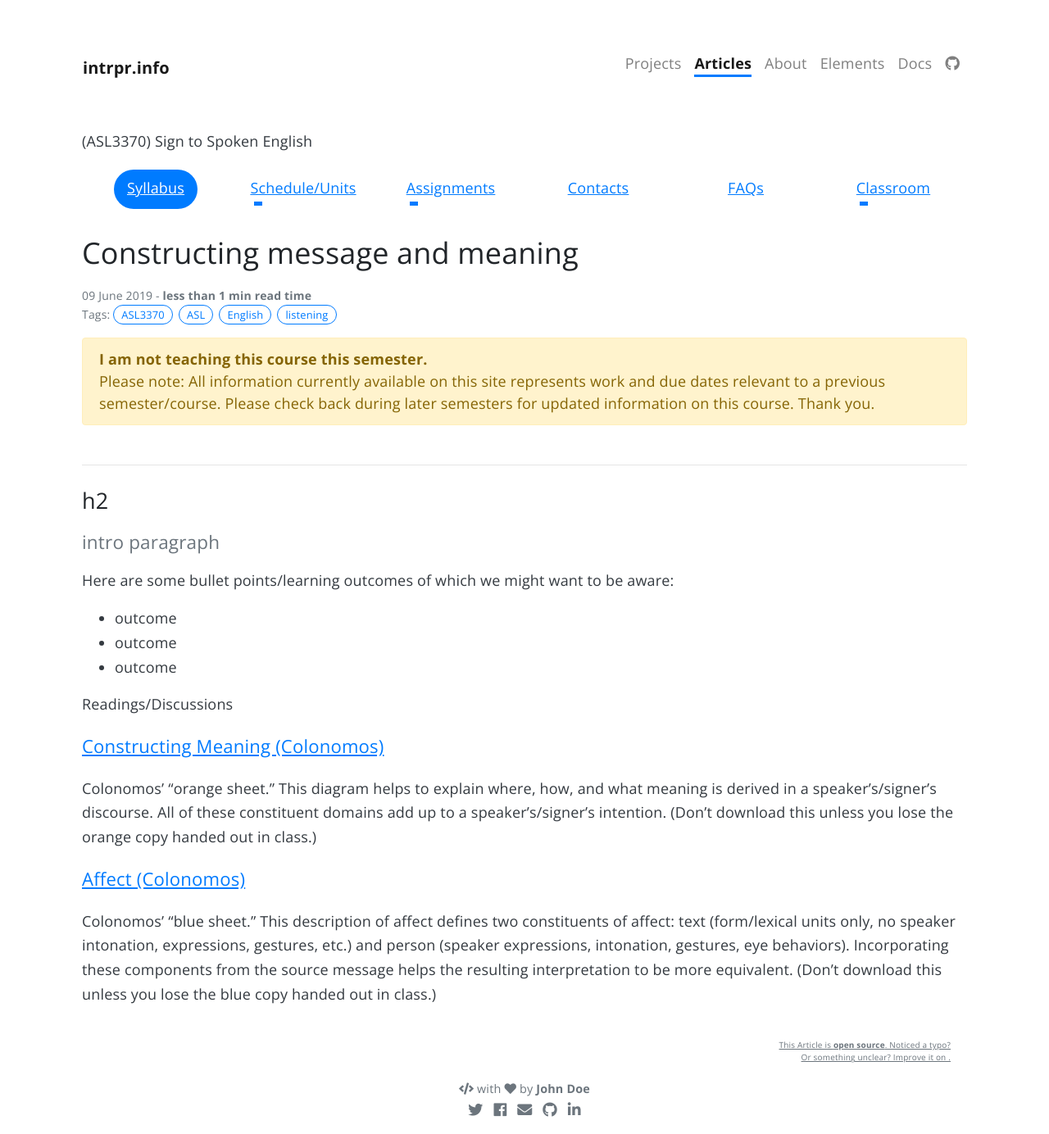
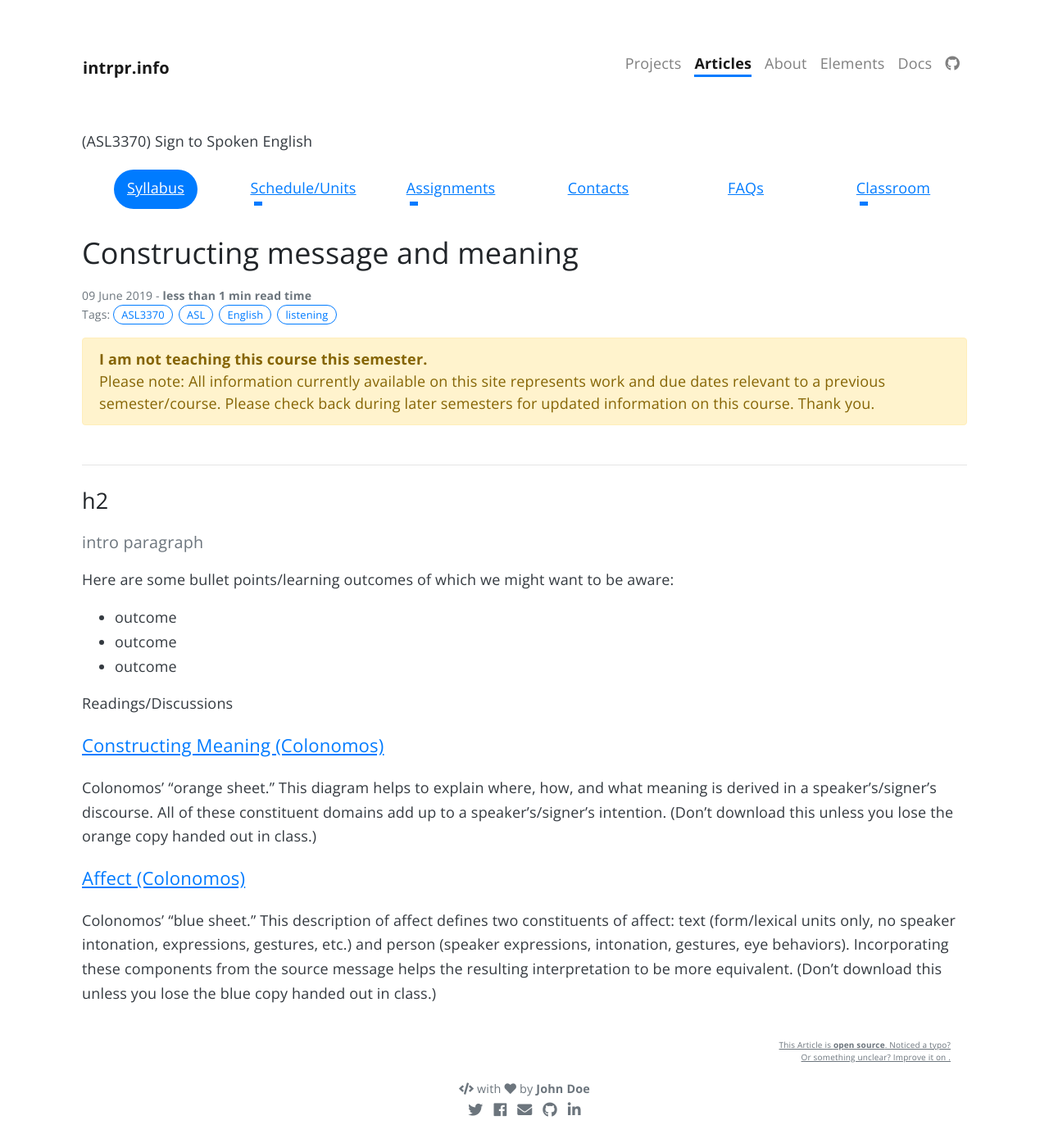
Before and after one commit to intrpr/jekyll-portfol-test, a Jekyll site: the page built from _posts/2019-06-09-constructing-message-meaning.md, in a window 1280 px wide. Shown: the whole page at 82% size. Built offline with Jekyll 4.4.1, drawn with Linux system fonts in a browser that asks for light colours; nearby versions of some CDN libraries; some web fonts are replaced; our own code applies the rules of GitHub Pages for plain Markdown files; comment, search, counter and statistics services are not loaded.

Commit message:
Update _articles.scss

```diff
--- a/_sass/_articles.scss
+++ b/_sass/_articles.scss
@@ -48,7 +48,7 @@
 
 
     p, li { font-size: 1.0em; line-height: 1.65em; color: $dark; }
-    .lead { font-size: 1.25em; line-height: 1.45em; color: $secondary; }
+    .lead { font-size: 1.1em; line-height: 1.6em; color: $secondary; }
 
     strong { font-weight: 800; }
 
```
